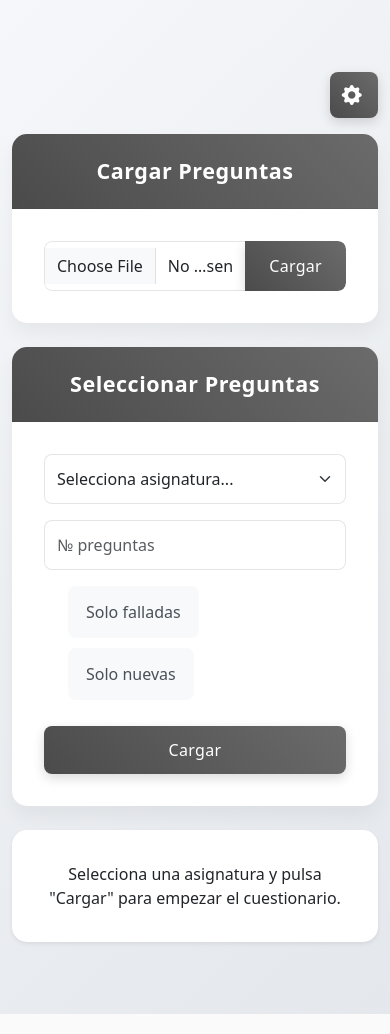
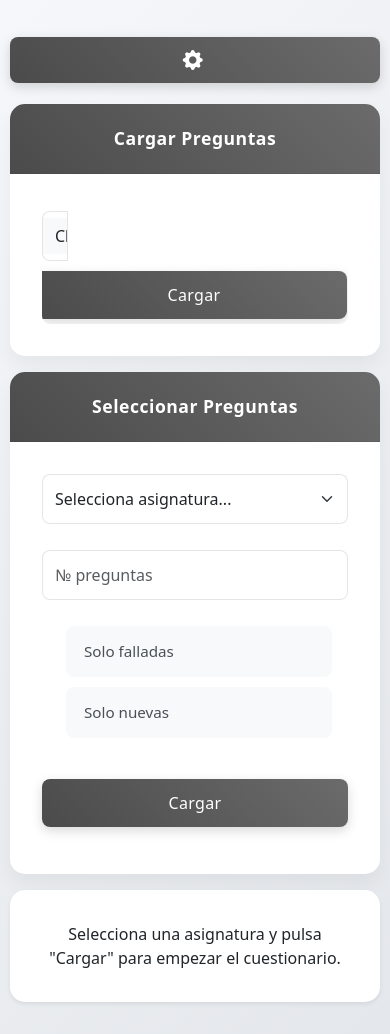
Before and after one commit to tdguchi/cuestionario, a Flask app: page / in a window 390 px wide. Run offline with Flask 3, Linux system fonts and the light colour scheme.

Commit message:
responsive

```diff
--- a/app.py
+++ b/app.py
@@ -1,5 +1,4 @@
 from flask import Flask, render_template, request, jsonify, flash, redirect, url_for, make_response, session
-from werkzeug.utils import secure_filename
 import json
 import random
 import sqlite3
--- a/static/css/style.css
+++ b/static/css/style.css
@@ -56,6 +56,104 @@ body {
     box-shadow: 0 10px 20px rgba(0,0,0,0.05);
     transition: transform 0.2s ease, box-shadow 0.2s ease;
     overflow: hidden;
+    width: 100%;
+}
+
+/* Mobile responsiveness */
+@media (max-width: 768px) {
+    .container {
+        padding: 10px;
+        margin-top: 1rem !important;
+        margin-bottom: 1rem !important;
+    }
+
+    .my-5 {
+        margin-top: 1rem !important;
+        margin-bottom: 1rem !important;
+    }
+
+    .py-4 {
+        padding-top: 1rem !important;
+        padding-bottom: 1rem !important;
+    }
+
+    .mb-4 {
+        margin-bottom: 1rem !important;
+    }
+
+    .card-body {
+        padding: 1rem;
+    }
+
+    /* Adjust question container for mobile */
+    .mb-4[data-question] {
+        padding: 10px;
+        margin-bottom: 15px !important;
+        background-color: rgba(255, 255, 255, 0.5);
+        border-radius: 8px;
+    }
+
+    /* Make answers more touch-friendly */
+    .form-check .d-flex .form-check-label {
+        padding: 12px 15px;
+        font-size: 0.95rem;
+        line-height: 1.4;
+    }
+
+    /* Adjust container spacing on mobile */
+    .container-fluid {
+        padding-left: 10px;
+        padding-right: 10px;
+    }
+
+    .form-check-label {
+        padding: 0.5rem;
+        font-size: 0.95rem;
+    }
+
+    .btn {
+        width: 100%;
+        margin: 5px 0;
+    }
+
+    h1 {
+        font-size: 1.75rem;
+    }
+
+    h2 {
+        font-size: 1.25rem;
+    }
+
+    h4 {
+        font-size: 1.1rem;
+    }
+
+    h5 {
+        font-size: 1rem;
+    }
+
+    .col-md-2, .col-md-4 {
+        margin-bottom: 10px;
+    }
+
+    .form-check-inline {
+        display: block;
+        margin-bottom: 10px;
+    }
+
+    .input-group {
+        flex-direction: column;
+    }
+
+    .input-group .form-control,
+    .input-group .btn {
+        border-radius: 8px;
+        margin: 5px 0;
+    }
+
+    .config-section .card {
+        margin-bottom: 15px;
+    }
 }
 
 .card:hover {
```
Also changed, not shown: banco.db.
